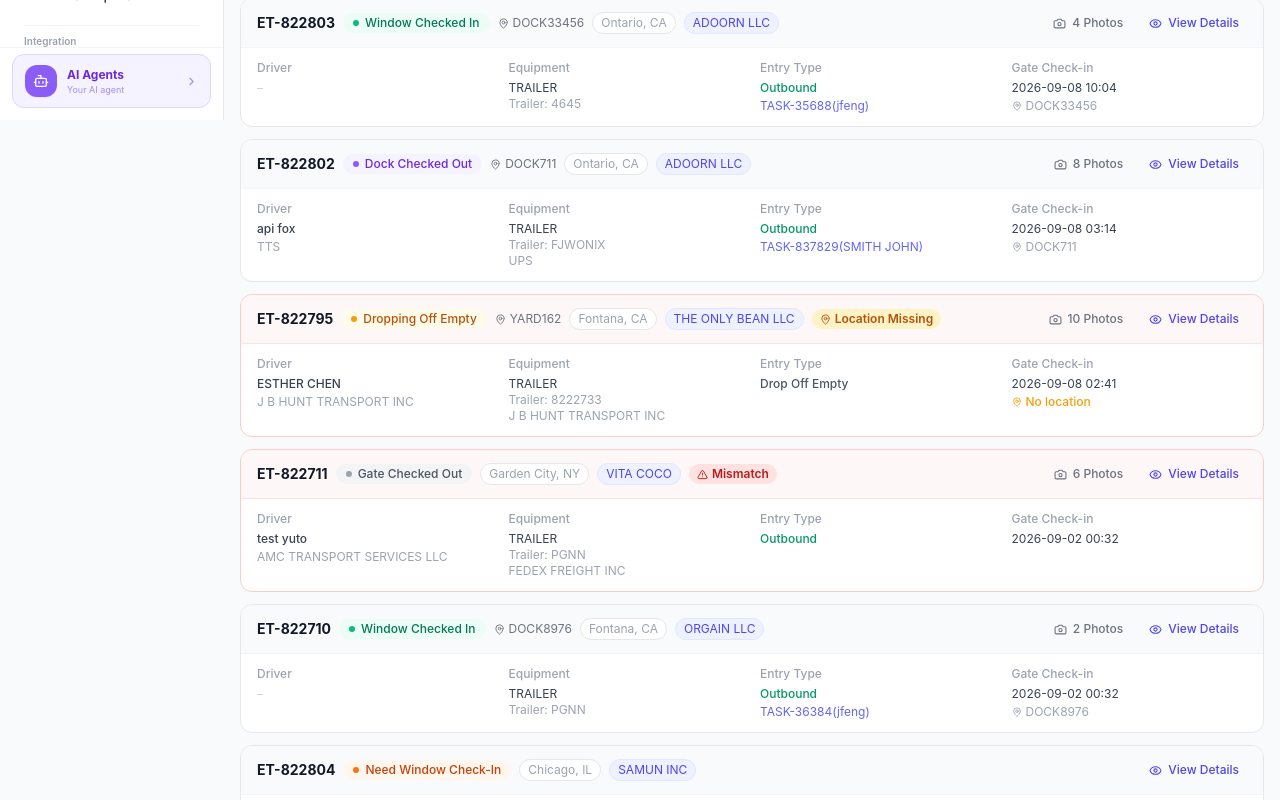
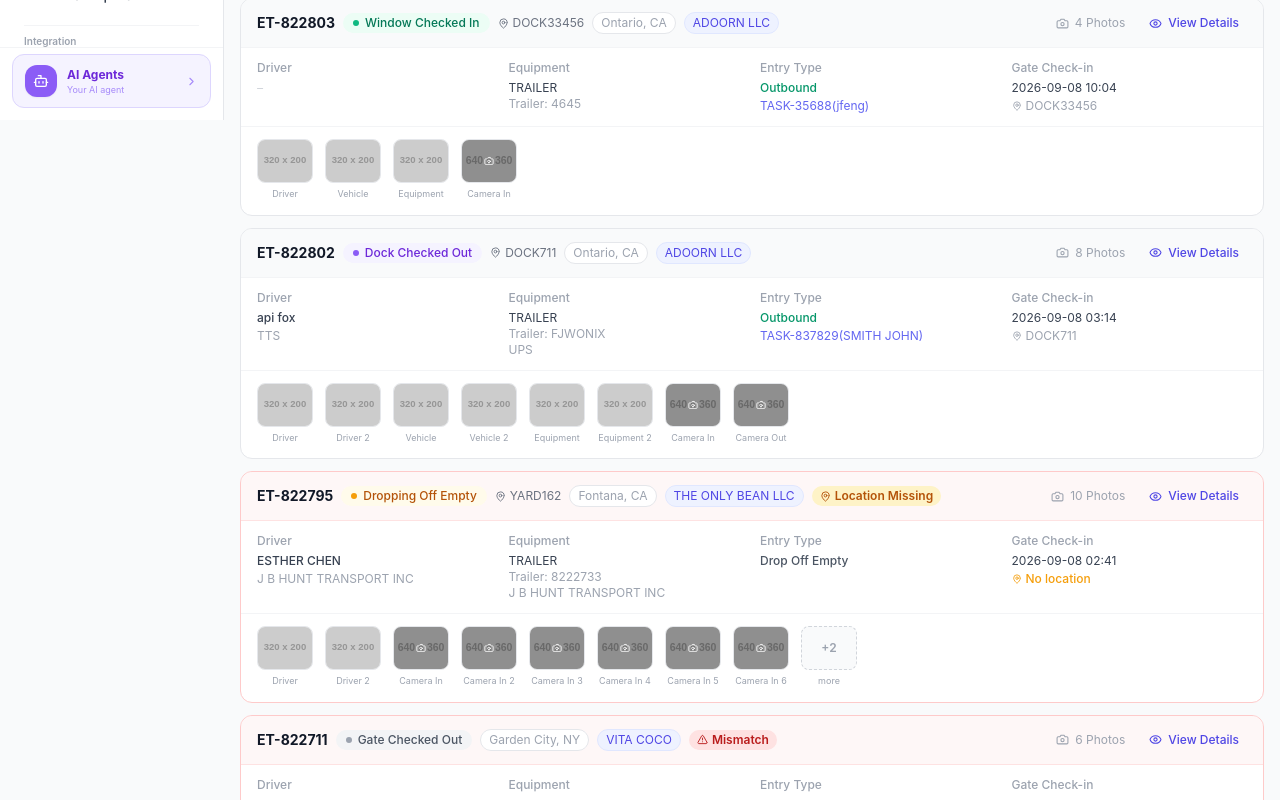
Before and after one commit to WYJade/CP-Announcement-management, a React (Vite) app: page /yard/entry-list in a window 1280 px wide. Shown: the part 680-1480 px from the top of the page. Built offline with nearby package versions, Linux system fonts and the light colour scheme.

Commit message:
feat: Entry card inline photo strip always visible at card bottom

```diff
--- a/src/components/Yard/EntryList.tsx
+++ b/src/components/Yard/EntryList.tsx
@@ -478,13 +478,61 @@ function EntryDetailPanel({ entry, onClose }: { entry: EntryRecord; onClose: ()
   )
 }
 
+// ─── Inline Photo Strip (always visible at bottom of card) ───────────────────
+function InlinePhotoStrip({ photos }: { photos: Photo[] }) {
+  const [lightboxIdx, setLightboxIdx] = useState<number | null>(null)
+  const MAX_VISIBLE = 8
+  const visible = photos.slice(0, MAX_VISIBLE)
+  const extra   = photos.length - MAX_VISIBLE
+
+  return (
+    <>
+      <div className="flex items-end gap-3 overflow-x-auto pb-0.5">
+        {visible.map((p, i) => (
+          <div key={p.id} className="flex flex-col items-center gap-1 shrink-0">
+            <button
+              onClick={() => setLightboxIdx(i)}
+              className="relative w-14 h-11 rounded-lg overflow-hidden border border-gray-200 hover:border-primary-400 hover:scale-105 transition-all group"
+            >
+              <img src={p.url} alt={p.label} className="w-full h-full object-cover"
+                onError={e => { (e.target as HTMLImageElement).src = p.type === 'camera' ? PLACEHOLDER_CAM : PLACEHOLDER_DARK }} />
+              {p.type === 'camera' && (
+                <div className="absolute inset-0 bg-black/30 flex items-center justify-center">
+                  <Camera size={10} className="text-white" />
+                </div>
+              )}
+              <div className="absolute inset-0 bg-black/0 group-hover:bg-black/20 transition-colors flex items-center justify-center opacity-0 group-hover:opacity-100">
+                <ZoomIn size={12} className="text-white" />
+              </div>
+            </button>
+            <span className="text-[9px] text-gray-400 w-14 text-center truncate">{p.label}</span>
+          </div>
+        ))}
+        {extra > 0 && (
+          <div className="flex flex-col items-center gap-1 shrink-0">
+            <button
+              onClick={() => setLightboxIdx(MAX_VISIBLE)}
+              className="w-14 h-11 rounded-lg border border-dashed border-gray-300 hover:border-primary-400 bg-gray-50 hover:bg-primary-50 flex flex-col items-center justify-center text-gray-400 hover:text-primary-600 transition-all"
+            >
+              <span className="text-xs font-semibold">+{extra}</span>
+            </button>
+            <span className="text-[9px] text-gray-400">more</span>
+          </div>
+        )}
+      </div>
+      {lightboxIdx !== null && (
+        <PhotoLightbox photos={photos} startIndex={lightboxIdx} onClose={() => setLightboxIdx(null)} />
+      )}
+    </>
+  )
+}
+
 // ─── Entry Card ───────────────────────────────────────────────────────────────
 function EntryCard({ entry, onViewDetail, onViewMismatch }: {
   entry: EntryRecord
   onViewDetail: ()=>void
   onViewMismatch: ()=>void
 }) {
-  const [showPhotos, setShowPhotos] = useState(false)
   const hasAnomaly = !!entry.anomaly
   const photoCount = entry.photos.length
 
@@ -514,10 +562,9 @@ function EntryCard({ entry, onViewDetail, onViewMismatch }: {
 
         <div className="flex items-center gap-2">
           {photoCount > 0 && (
-            <button onClick={()=>setShowPhotos(v=>!v)}
-              className={`flex items-center gap-1.5 text-xs font-medium transition-colors px-2.5 py-1 rounded-lg ${showPhotos?'bg-primary-100 text-primary-700':'text-gray-500 hover:text-primary-600 hover:bg-gray-100'}`}>
-              <Camera size={13}/> {photoCount} Photos
-            </button>
+            <span className="flex items-center gap-1.5 text-xs text-gray-400 px-2 py-1">
+              <Camera size={13} className="text-gray-400" /> {photoCount} Photos
+            </span>
           )}
           <button onClick={onViewDetail}
             className="flex items-center gap-1.5 text-xs text-primary-600 hover:text-primary-800 font-medium transition-colors px-2 py-1 rounded-lg hover:bg-gray-100">
@@ -555,11 +602,10 @@ function EntryCard({ entry, onViewDetail, onViewMismatch }: {
         </div>
       </div>
 
-      {/* Inline photo strip */}
-      {showPhotos && photoCount > 0 && (
-        <div className="border-t border-gray-100 px-4 py-3 bg-gray-50">
-          <p className="text-xs font-semibold text-gray-500 mb-2 flex items-center gap-1.5"><Camera size={12}/> Photos &amp; Camera ({photoCount})</p>
-          <PhotoGallery photos={entry.photos} maxVisible={10} />
+      {/* Photo strip — always shown at bottom of card if photos exist */}
+      {entry.photos.length > 0 && (
+        <div className="border-t border-gray-100 px-4 py-3">
+          <InlinePhotoStrip photos={entry.photos} />
         </div>
       )}
     </div>
```
